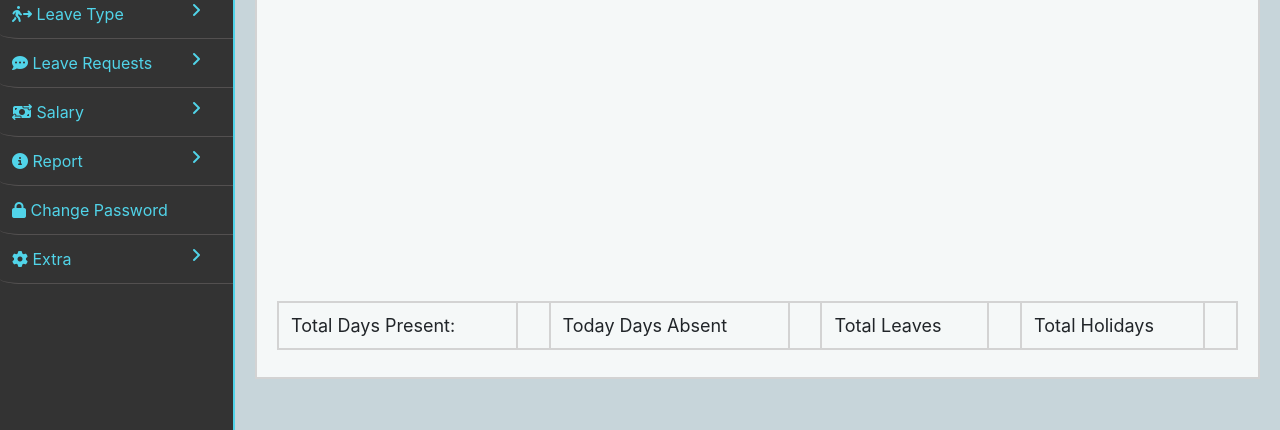
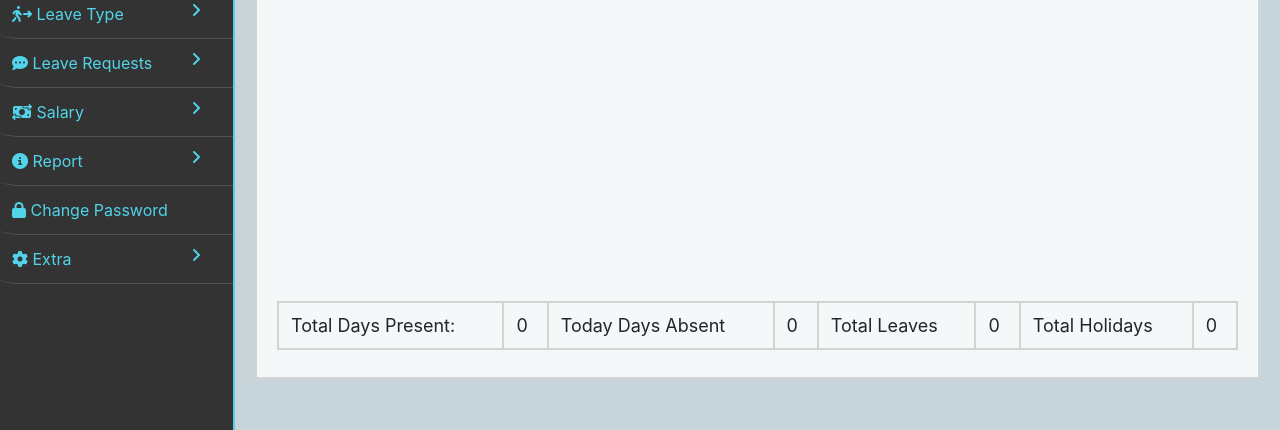
Before and after one commit to rajwindersxxx/employeemanagement, a PHP site: page /admin/attend-details.php in a window 1280 px wide. Shown: the part 370-800 px from the top of the page. Run offline with PHP 8.4, Linux system fonts and the light colour scheme; a user stored in the database is signed in; data that the repository does not hold is empty; some libraries are stand-ins or nearby versions; some web fonts are replaced.

Commit message:
Update attend-details.php
fix issue

```diff
--- a/admin/attend-details.php
+++ b/admin/attend-details.php
@@ -111,19 +111,19 @@ if (isset($_GET['emp-id']) && isset($_GET['month'])) {
                             <tr>
                                 <td>Total days Present:</td>
                                 <td>
-                                    <?php echo $days_present ?>
+                                    <?php echo $days_present ?? 0 ?>
                                 </td>
                                 <td>Today days Absent</td>
                                 <td>
-                                    <?php echo $days_absent ?>
+                                    <?php echo $days_absent ?? 0 ?>
                                 </td>
                                 <td>Total Leaves</td>
                                 <td>
-                                    <?php echo $leave_approved ?>
+                                    <?php echo $leave_approved ?? 0 ?>
                                 </td>
                                 <td>Total Holidays</td>
                                 <td>
-                                    <?php echo $public_holidays ?>
+                                    <?php echo $public_holidays ?? 0 ?>
                                 </td>
                             </tr>
                         </table>
```
